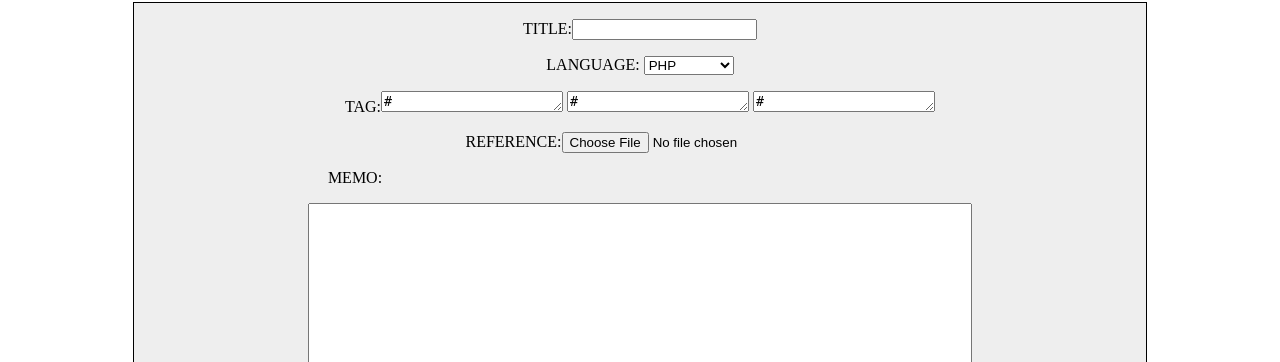
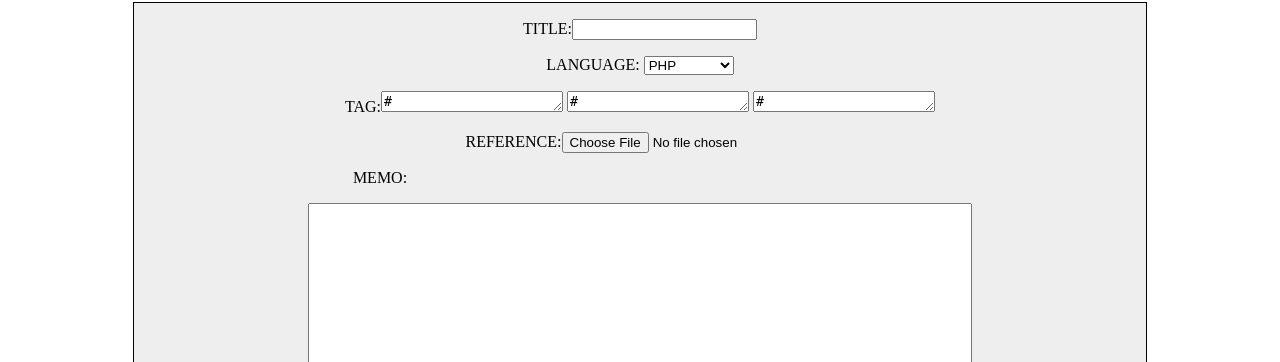
Before and after one commit to Usk0930/usk-program, a PHP site: page / in a window 1280 px wide. Shown: the part 631-993 px from the top of the page. Run offline with PHP 8.4, Linux system fonts and the light colour scheme; data comes from the database, SQL or seed files in the repository.

Commit message:
微修正

```diff
--- a/style.css
+++ b/style.css
@@ -26,7 +26,7 @@ body{
 
 .memo{
   position:relative;
-  right: 285px
+  right: 260px
 }
 
 .photo{
```
